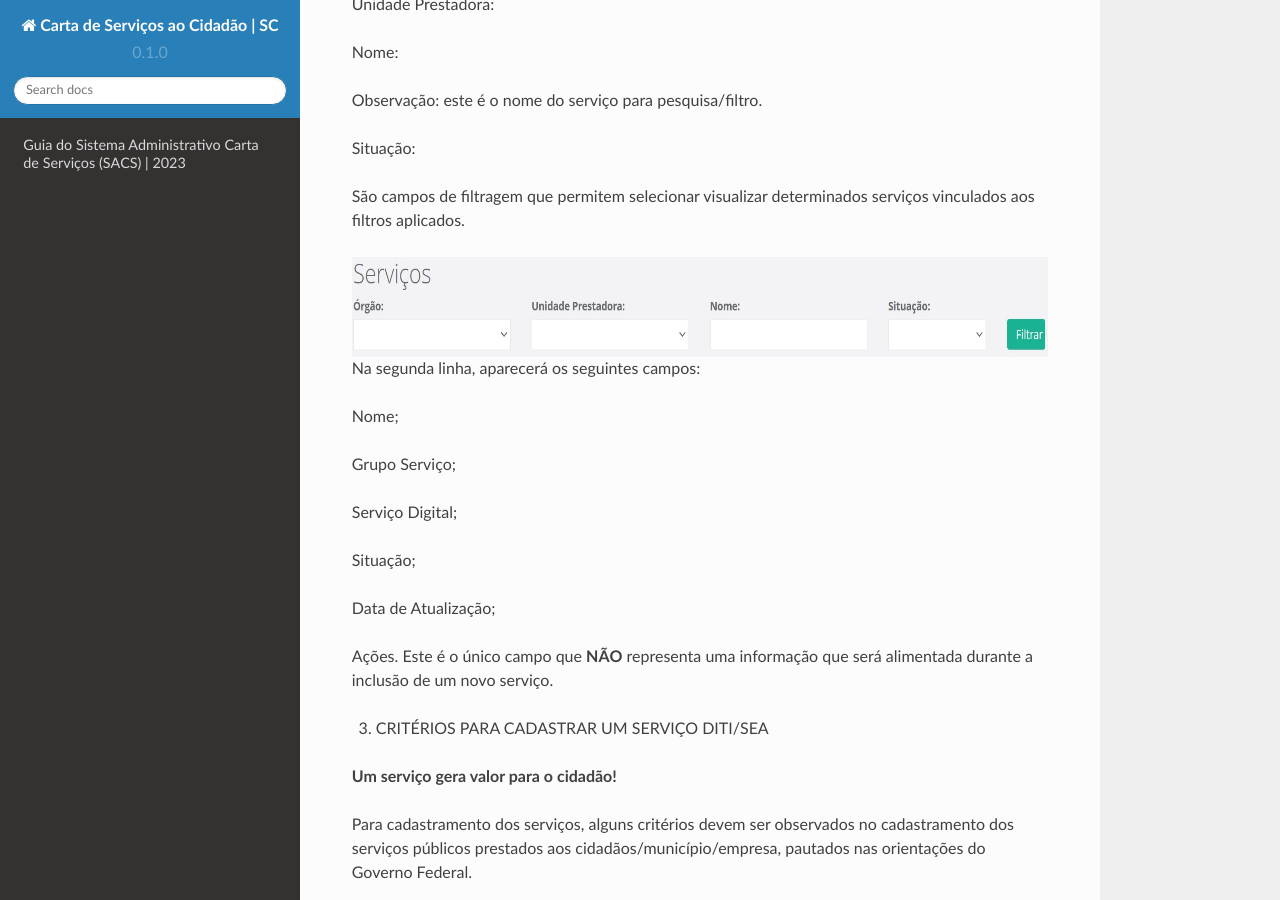
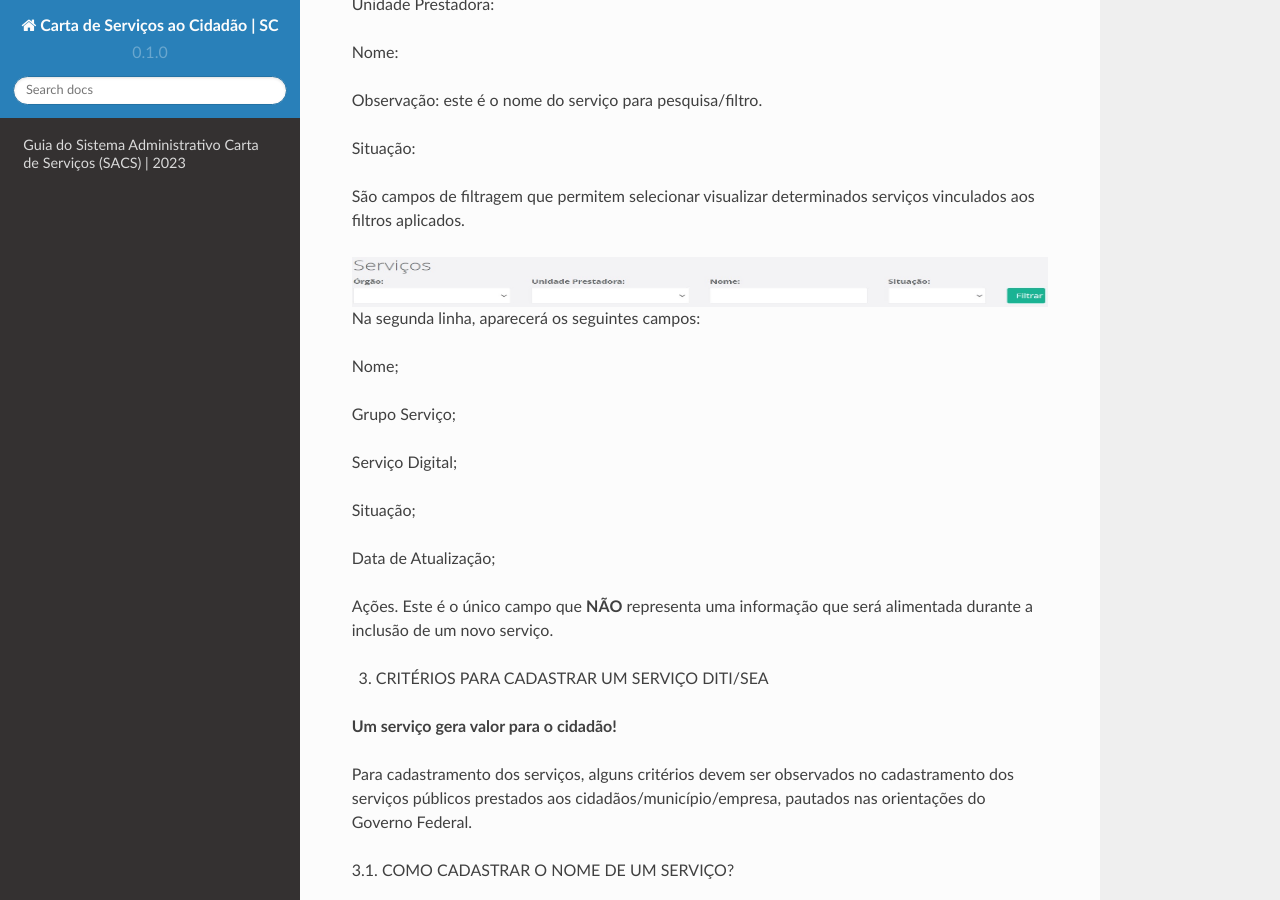
Before and after one commit to brunoaltieri/cartadeservicos, a Sphinx documentation site: the page built from docs/source/index.rst, in a window 1280 px wide and 900 px high, scrolled down 3686 px. Built offline with Sphinx 7.4.7 and the Read the Docs theme 2.0.0, drawn with Linux system fonts in a browser that asks for light colours.

Commit message:
Update index.rst

```diff
--- a/docs/source/index.rst
+++ b/docs/source/index.rst
@@ -116,7 +116,7 @@ Situação:
 São campos de filtragem que permitem selecionar visualizar determinados serviços vinculados aos filtros aplicados.
 
 .. image:: images/camposdefiltro.jpg
-   :height: 100px
+   :height: 50px
    :width: 1200 px
    :scale: 100%
    :alt: tela mostrando os campos de filtro para os serviços
```
